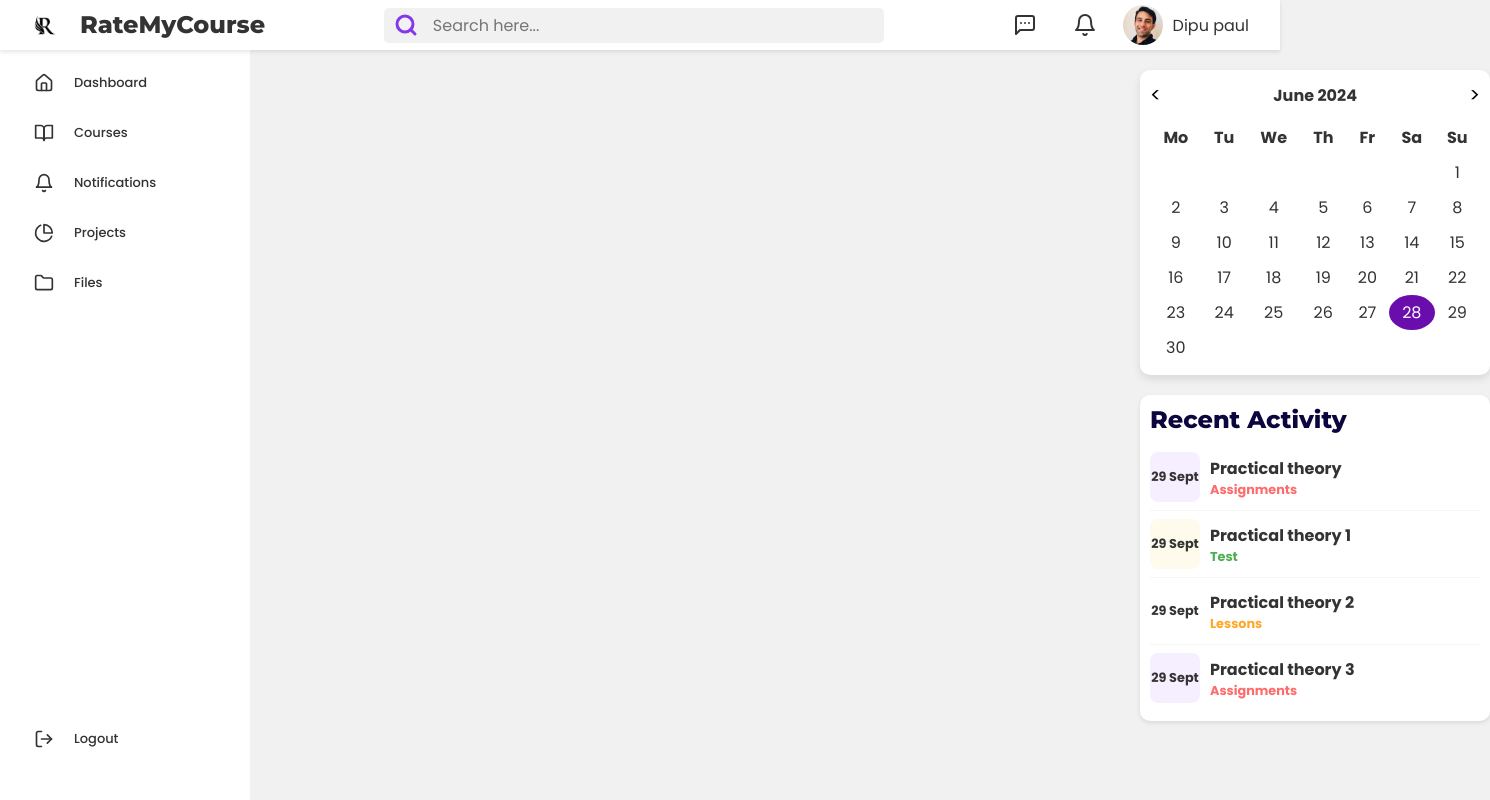
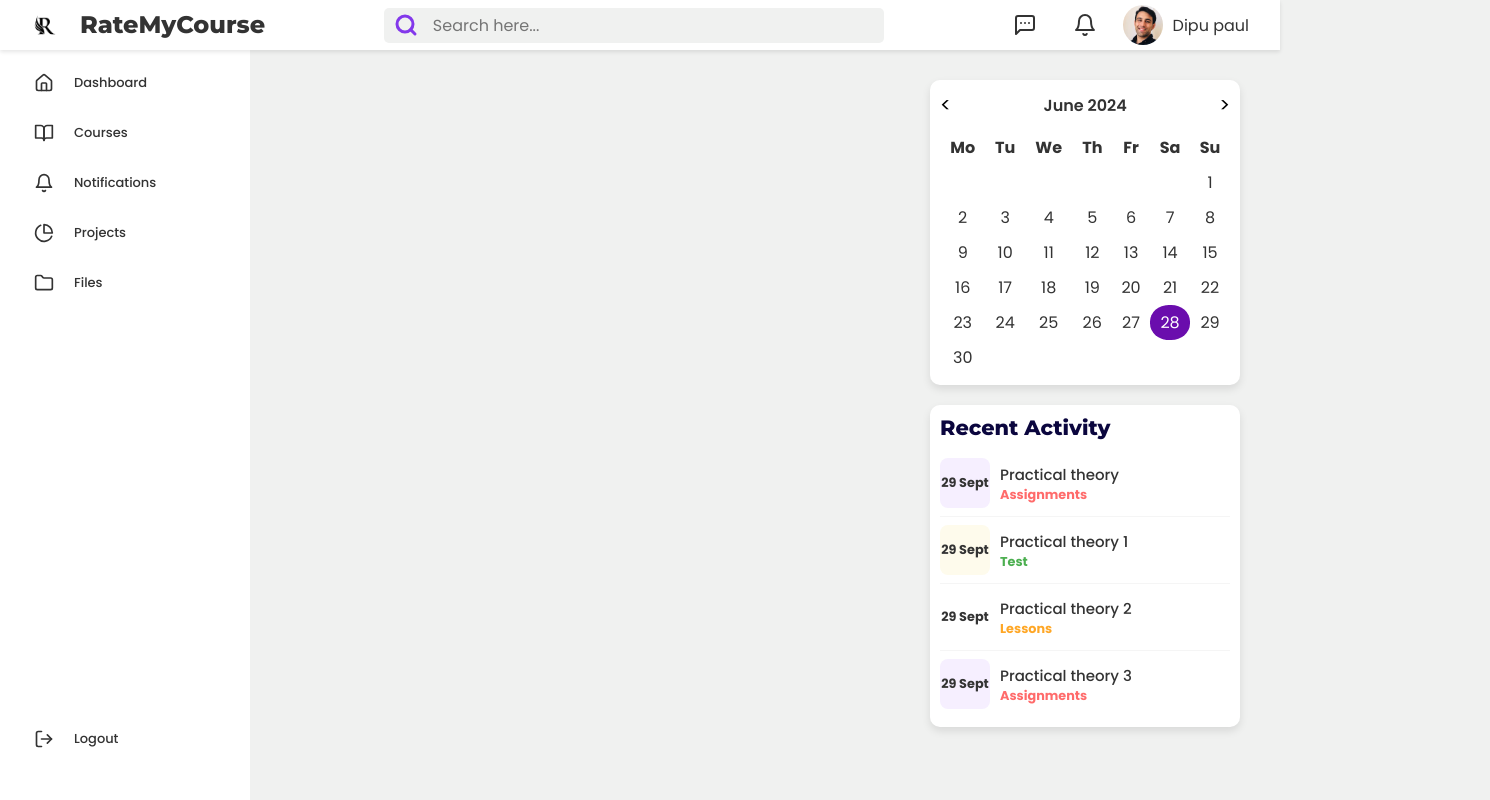
Before and after one commit to aditya19lohia/course_project, a React (Create React App) app in the folder client/: page /home in a window 1280 px wide. Shown: the whole page, 1490 px wide, since content can reach past the window. Built offline with nearby package versions, Linux system fonts and the light colour scheme.

Commit message:
updated calendar_history

```diff
--- a/client/src/components/Calendar_History.css
+++ b/client/src/components/Calendar_History.css
@@ -1,22 +1,31 @@
 .Calendar_History-container {
+  position: fixed;
+  top: 50px; /* Adjust as needed for spacing from the top */
+  right: 20px; /* Adjust as needed for spacing from the right */
   display: flex;
   flex-direction: column;
-    flex-wrap: wrap;
-    justify-content: space-between;
   padding: 20px;
+  width: 350px;
+  max-width: 100%;
+}
+
+.calendar-container, .history-container {
+  background-color: var(--sidebar-color);
+  border-radius: 10px;
+  box-shadow: 0 4px 8px rgba(0, 0, 0, 0.1);
+  padding: 10px;
+  max-height: 400px;
+  overflow-y: auto;
+  width: 100%;
+  margin: 10px 0;
 }
 
 .calendar-container {
   background-color: var(--sidebar-color);
-    border-radius: 10px;
-    box-shadow: 0 4px 8px rgba(0, 0, 0, 0.1);
-    padding: 10px;
-    flex: 1 1 45%;
-    max-height: 400px;
-    overflow-y: auto;
-    margin-top: 50px;
-    margin-left: 1120px;
-    width: 350px;
+}
+
+.history-container {
+  background-color: #FFFFFF;
 }
 
 .calendar-header {
@@ -27,7 +36,7 @@
 }
 
 .calendar-month-year {
-    font-weight: bold;
+  font-weight: 600;
 }
 
 .calendar-nav {
@@ -45,7 +54,7 @@
 
 .calendar-table th, .calendar-table td {
   padding: 5px;
-    border-radius: 50%;
+  border-radius: 47%;
 }
 
 .calendar-table tbody td {
@@ -66,22 +75,9 @@
   color: #fff;
 }
 
-  .history-container {
-    background-color: #FFFFFF;
-    padding: 10px;
-    border-radius: 10px;
-    box-shadow: 0 2px 4px rgba(0, 0, 0, 0.1);
-    flex: 1 1 45%;
-    max-height: 400px;
-    overflow-y: auto;
-    margin-top: 20px;
-    margin-left: 1120px;
-    width: 350px;
-  }
-
 .history-title {
   color: #0b063e;
-    font-size: 1.5em;
+  font-size: 1.3em;
   margin-bottom: 10px;
   font-weight: bold;
 }
@@ -125,7 +121,8 @@
 
 .course-name {
   color: #333333;
-    font-weight: bold;
+  font-size: 15px;
+  font-weight: 500;
   text-decoration: none;
   display: block;
 }
@@ -158,3 +155,16 @@
 .date-box-2 {
   background-color: #fefbec;
 }
+
+/* Responsive styles */
+@media (max-width: 768px) {
+  .Calendar_History-container {
+    position: static;
+    margin: 0 auto;
+  }
+
+  .calendar-container, .history-container {
+    margin-left: 0;
+    max-width: 100%;
+  }
+}
```
Also changed, not shown: client/src/components/TopRatedCourse/TopRatedCourses.css (renamed from client/src/components/Toprated/TopRatedCourses.css), client/src/components/TopRatedCourse/TopRatedCourses.js (renamed from client/src/components/Toprated/TopRatedCourses.js). Lines whose indentation alone changed are shown as unchanged.
